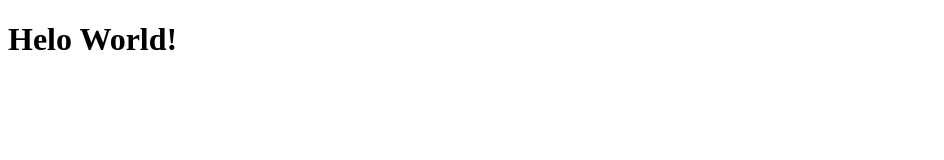
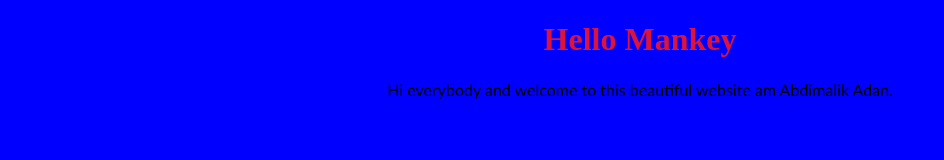
Before and after one commit to Abdull0084/Abdimalik-Adan, a plain HTML site: page index.html in a window 1280 px wide. Shown: the whole page, without its empty margins (0-944 px from the left). Drawn offline with Linux system fonts and the light colour scheme.

Commit message:
add style.css,connect to index.html

```diff
--- a/index.html
+++ b/index.html
@@ -1,8 +1,11 @@
 <!DOCTYPE html>
 <html lang="en">
   <head>
+    <link rel="stylesheet" href="style.css" />
     <title>Website</title>
   <body>
-    <h1>Helo World!</h1>
+    <h1>Hello Mankey</h1>
+    <p>Hi everybody and welcome to this beautiful website am
+        Abdimalik Adan.</p>
   </body>
 </html>
--- a/style.css
+++ b/style.css
@@ -3,4 +3,11 @@ body {
 }
 h1{
     color: crimson;
+    text-align: center;
 }
+p{
+    text-align: center;
+    font-size: larger;
+    font-size: medium;
+    font-family: 'Gill Sans', 'Gill Sans MT', Calibri, 'Trebuchet MS', sans-serif;
+}
```
